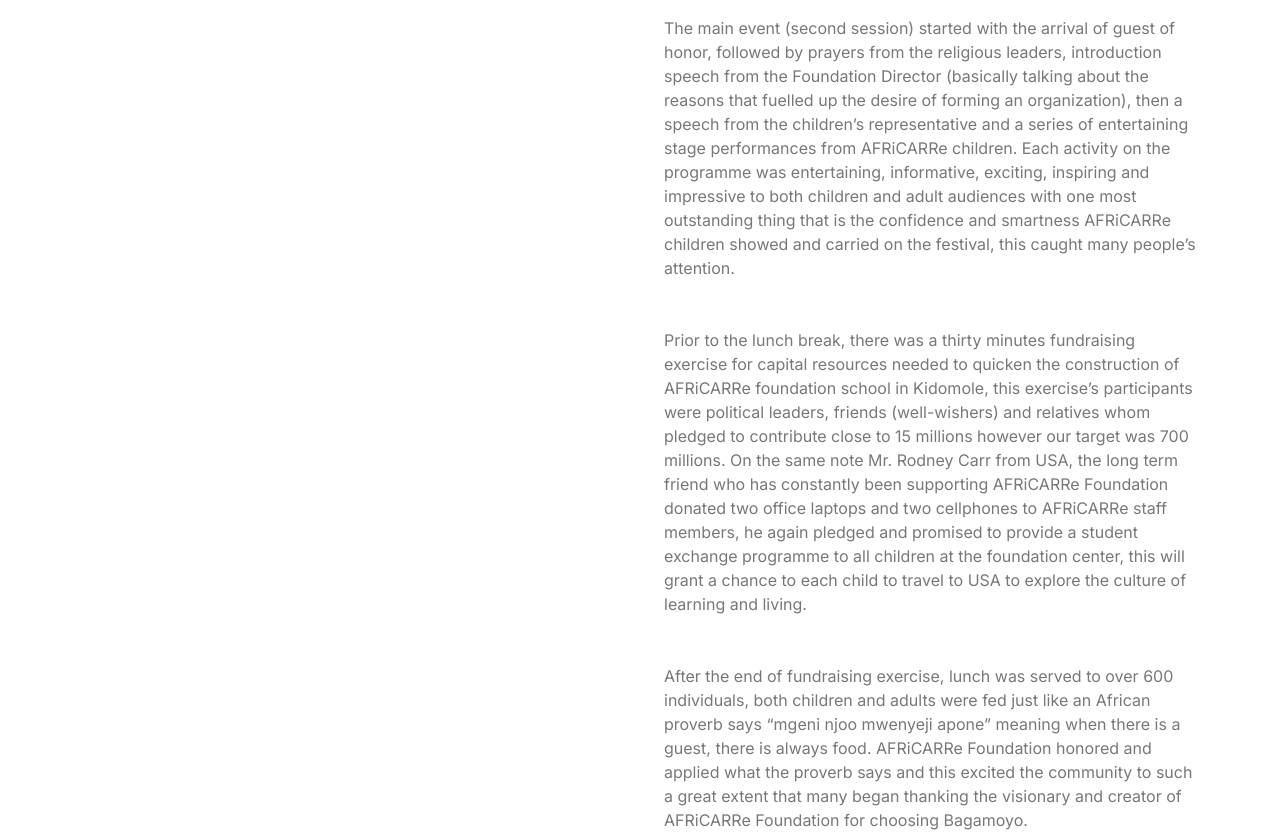
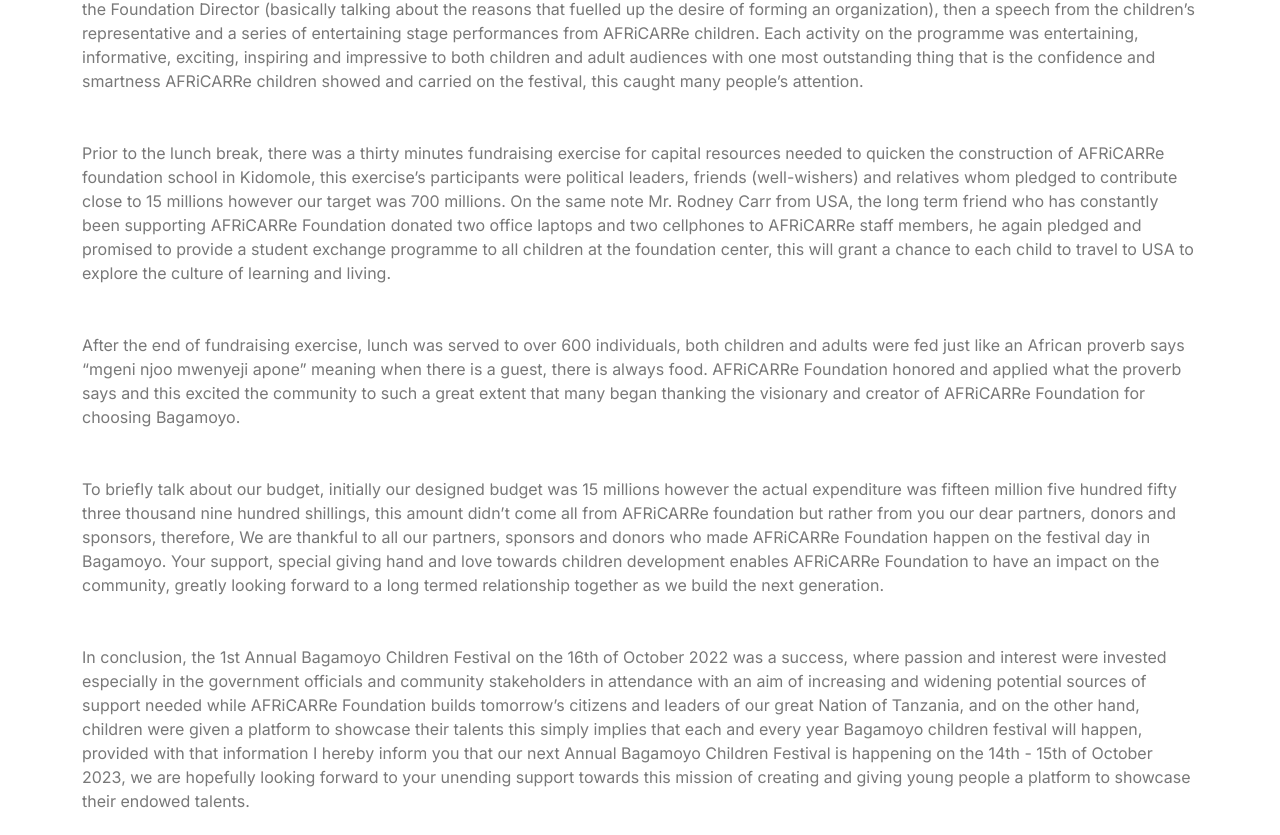
Before and after one commit to kiwanacollins/Dare4TheFutureInitiative, a website with bundled scripts: page talent.html in a window 1280 px wide. Shown: the part 1347-2182 px from the top of the page. Built offline with nearby package versions, Linux system fonts and the light colour scheme.

```diff
--- a/talent.html
+++ b/talent.html
@@ -167,15 +167,22 @@
                 <div class="h-100">
                     <p class="mb-5">First of its kind to happen in Bagamoyo, remarkably attention grabbing to adults, extremely charming, exciting and inspiring to the children, in other words, it was a historical happening experience on the 16th of October 2022 when 1st Annual Bagamoyo Children Festival organized and prepared by AFRiCARRe foundation happened at the Tasuba Bagamoyo College Of Arts And Culture Tanzania. The main aim of the festival is to give children and young people a platform to showcase their talents, with a theme of reveal it, develop it.</p>
                     <p class="mb-5">Being an open event, close to 600 people attended and among them were Government officials, Community Stakeholders, leaders from different religious faiths, Parents, Community Children, Well-wishers and friends from USA and Poland, where the invited guest of honor was His Excellency Doctor Jakaya Kikwete the Former President Of Tanzania who unfortunately didn’t make it but rather honored the event by sending the Director of TaSUBa Dr Hubert Makoye.</p>
-                    <p class="mb-5">As early as 9:30am, the first session of the event was on with workshops from both AFRiCARRe and community children ecstatically displaying and exposing different activities such as Drumming, Singing, Clay Modeling, Music and instrumentals, Drawing, painting and sport games with other local games like Mdako ,Bao, Kipande and kuvutana kamba among others. This session that took close to three hours highlighted AFRiCARRe Foundation’s desire of reminding the community about the essence of local games in raising an active and smart child.</p>
-                    <p class="mb-5">The main event (second session) started with the arrival of guest of honor, followed by prayers from the religious leaders, introduction speech from the Foundation Director (basically talking about the reasons that fuelled up the desire of forming an organization), then a speech from the children’s representative and a series of entertaining stage performances from AFRiCARRe children. Each activity on the programme was entertaining, informative, exciting, inspiring and impressive to both children and adult audiences with one most outstanding thing that is the confidence and smartness AFRiCARRe children showed and carried on the festival, this caught many people’s attention.</p>
-                    <p class="mb-5">Prior to the lunch break, there was a thirty minutes fundraising exercise for capital resources needed to quicken the construction of AFRiCARRe foundation school in Kidomole, this exercise’s participants were political leaders, friends (well-wishers) and relatives whom pledged to contribute close to 15 millions however our target was 700 millions. On the same note Mr. Rodney Carr from USA, the long term friend who has constantly been supporting AFRiCARRe Foundation donated two office laptops and two cellphones to AFRiCARRe staff members, he again pledged and promised to provide a student exchange programme to all children at the foundation center, this will grant a chance to each child to travel to USA to explore the culture of learning and living.</p>
-                    <p class="mb-5">After the end of fundraising exercise, lunch was served to over 600 individuals, both children and adults were fed just like an African proverb says “mgeni njoo mwenyeji apone” meaning when there is a guest, there is always food. AFRiCARRe Foundation honored and applied what the proverb says and this excited the community to such a great extent that many began thanking the visionary and creator of AFRiCARRe Foundation for choosing Bagamoyo.</p>
-                    <p class="mb-5">To briefly talk about our budget, initially our designed budget was 15 millions however the actual expenditure was fifteen million five hundred fifty three thousand nine hundred shillings, this amount didn’t come all from AFRiCARRe foundation but rather from you our dear partners, donors and sponsors, therefore, We are thankful to all our partners, sponsors and donors who made AFRiCARRe Foundation happen on the festival day in Bagamoyo. Your support, special giving hand and love towards children development enables AFRiCARRe Foundation to have an impact on the community, greatly looking forward to a long termed relationship together as we build the next generation.</p>
-                    <p class="mb-5">In conclusion, the 1st Annual Bagamoyo Children Festival on the 16th of October 2022 was a success, where passion and interest were invested especially in the government officials and community stakeholders in attendance with an aim of increasing and widening potential sources of support needed while AFRiCARRe Foundation builds tomorrow’s citizens and leaders of our great Nation of Tanzania, and on the other hand, children were given a platform to showcase their talents this simply implies that each and every year Bagamoyo children festival will happen, provided with that information I hereby inform you that our next Annual Bagamoyo Children Festival is happening on the 14th - 15th of October 2023, we are hopefully looking forward to your unending support towards this mission of creating and giving young people a platform to showcase their endowed talents.</p>
+
                 </div>
             </div>
         </div>
+    </div>
+    <div class="container">
+
+    <div class="col-lg-12 wow fadeInUp" data-wow-delay="0.5s">
+        <p class="mb-5">As early as 9:30am, the first session of the event was on with workshops from both AFRiCARRe and community children ecstatically displaying and exposing different activities such as Drumming, Singing, Clay Modeling, Music and instrumentals, Drawing, painting and sport games with other local games like Mdako ,Bao, Kipande and kuvutana kamba among others. This session that took close to three hours highlighted AFRiCARRe Foundation’s desire of reminding the community about the essence of local games in raising an active and smart child.</p>
+        <p class="mb-5">The main event (second session) started with the arrival of guest of honor, followed by prayers from the religious leaders, introduction speech from the Foundation Director (basically talking about the reasons that fuelled up the desire of forming an organization), then a speech from the children’s representative and a series of entertaining stage performances from AFRiCARRe children. Each activity on the programme was entertaining, informative, exciting, inspiring and impressive to both children and adult audiences with one most outstanding thing that is the confidence and smartness AFRiCARRe children showed and carried on the festival, this caught many people’s attention.</p>
+        <p class="mb-5">Prior to the lunch break, there was a thirty minutes fundraising exercise for capital resources needed to quicken the construction of AFRiCARRe foundation school in Kidomole, this exercise’s participants were political leaders, friends (well-wishers) and relatives whom pledged to contribute close to 15 millions however our target was 700 millions. On the same note Mr. Rodney Carr from USA, the long term friend who has constantly been supporting AFRiCARRe Foundation donated two office laptops and two cellphones to AFRiCARRe staff members, he again pledged and promised to provide a student exchange programme to all children at the foundation center, this will grant a chance to each child to travel to USA to explore the culture of learning and living.</p>
+        <p class="mb-5">After the end of fundraising exercise, lunch was served to over 600 individuals, both children and adults were fed just like an African proverb says “mgeni njoo mwenyeji apone” meaning when there is a guest, there is always food. AFRiCARRe Foundation honored and applied what the proverb says and this excited the community to such a great extent that many began thanking the visionary and creator of AFRiCARRe Foundation for choosing Bagamoyo.</p>
+        <p class="mb-5">To briefly talk about our budget, initially our designed budget was 15 millions however the actual expenditure was fifteen million five hundred fifty three thousand nine hundred shillings, this amount didn’t come all from AFRiCARRe foundation but rather from you our dear partners, donors and sponsors, therefore, We are thankful to all our partners, sponsors and donors who made AFRiCARRe Foundation happen on the festival day in Bagamoyo. Your support, special giving hand and love towards children development enables AFRiCARRe Foundation to have an impact on the community, greatly looking forward to a long termed relationship together as we build the next generation.</p>
+        <p class="mb-5">In conclusion, the 1st Annual Bagamoyo Children Festival on the 16th of October 2022 was a success, where passion and interest were invested especially in the government officials and community stakeholders in attendance with an aim of increasing and widening potential sources of support needed while AFRiCARRe Foundation builds tomorrow’s citizens and leaders of our great Nation of Tanzania, and on the other hand, children were given a platform to showcase their talents this simply implies that each and every year Bagamoyo children festival will happen, provided with that information I hereby inform you that our next Annual Bagamoyo Children Festival is happening on the 14th - 15th of October 2023, we are hopefully looking forward to your unending support towards this mission of creating and giving young people a platform to showcase their endowed talents.</p>
+
+    </div>
     </div>
 </div>
 <!-- Event Report End -->
```
